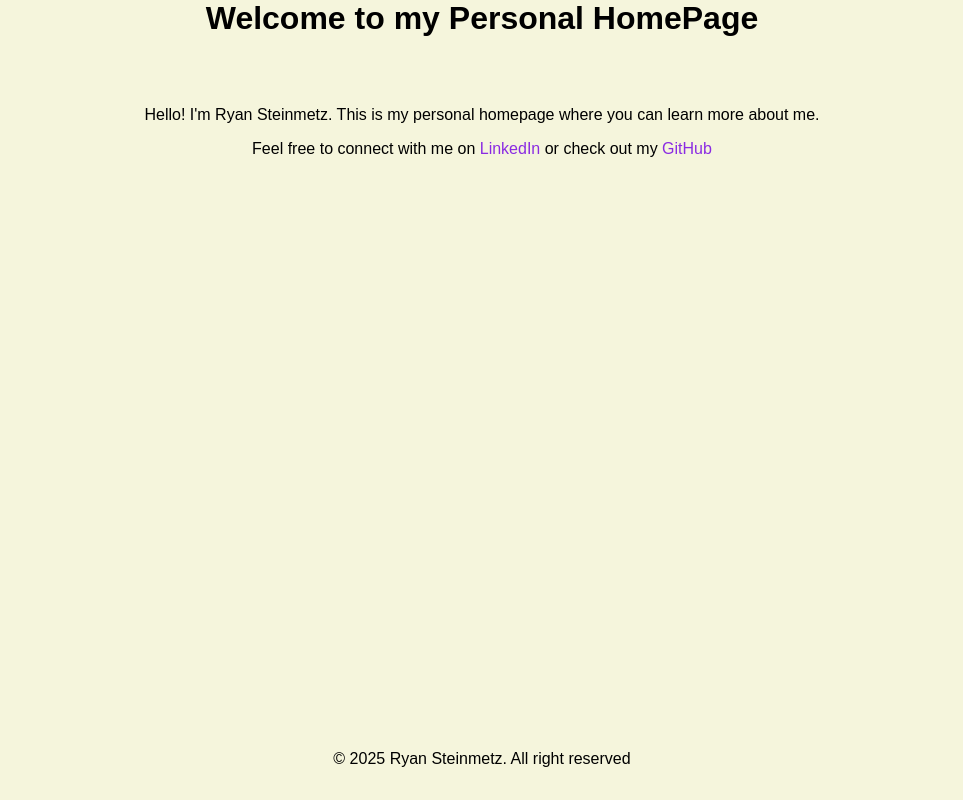
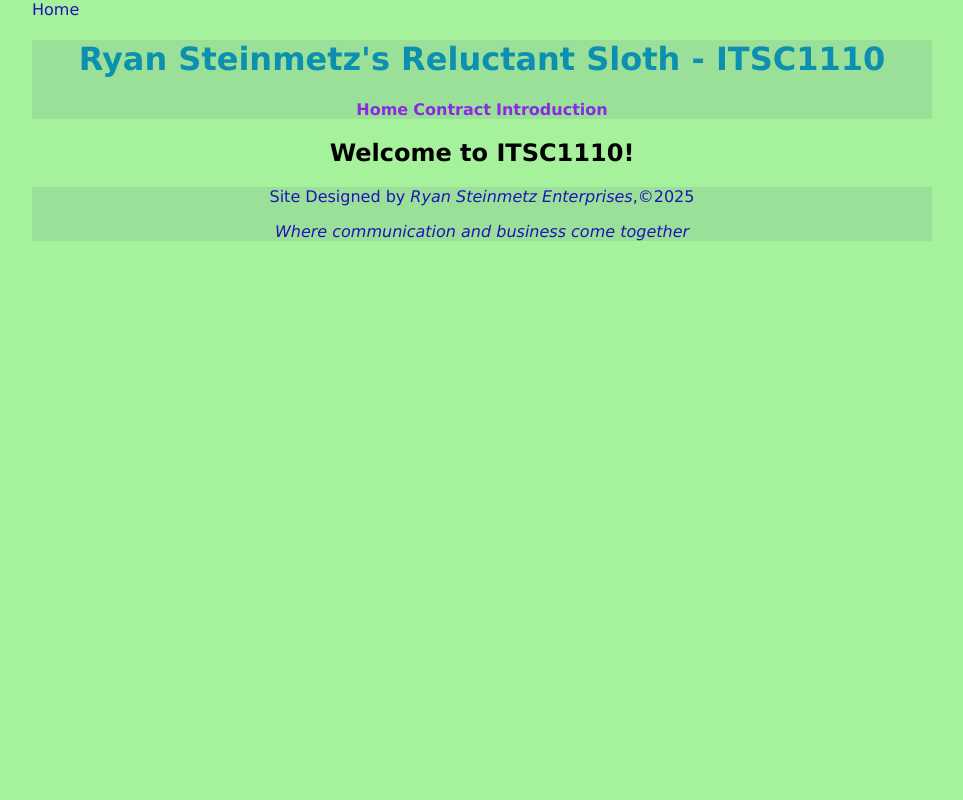
Before and after one commit to Rsteinm1/rsteinm1.github.io, a plain HTML site: page index.html in a window 1280 px wide. Shown: the whole page, without its empty margins (158-1121 px from the left). Drawn offline with Linux system fonts and the light colour scheme; files that its build step writes are made by us from their sources.

Commit message:
Add files via upload

```diff
--- a/index.html
+++ b/index.html
@@ -1,51 +1,33 @@
 <html lang="en">
     <head>
         <meta charset="UTF=8">
-        <meta name="viewport" content="width=device=width, initial-scale=1.0">
-        <title>Ryan's Personal HomePage</title>
-        <style>
-            body {
-                font-family: Arial, sans-serif;
-                margin: 0;
-                padding: 0;
-                background-color:beige;
-                color: black;
-            }
-            header {
-                background-color:beige;
-                color: black;
-                padding: 0;
-                text-align: center;
-            }
-            main {
-                padding: 2rem;
-                text-align: center;
-            }
-            footer {
-                background-color:beige;
-                color:black;
-                text-align: center;
-                padding: 1rem 0;
-                position: fixed;
-                bottom: 0;
-                width: 100%;
-            }
-            a {
-                color:blueviolet;
-                text-decoration: none;
-            }
-        </style>
+        <meta name="viewport" content="width-device-width, initial-scale=1.0"
+        <title>Home</title>
+        <link rel="stylesheet" href="styles/style.css" />
+
     </head>
+
     <body>
+
         <header>
-            <h1>Welcome to my Personal HomePage</h1>
-        </header>
+            <h1>Ryan Steinmetz's Reluctant Sloth - ITSC1110</h1>
+            <nav>
+                <a href="index.html"><strong>Home</strong></a>
+                <a href="contract.html"><strong>Contract</strong></a>
+                <a href="introduction.html"><strong>Introduction</strong></a>
+            </nav>
+            </header>
+
         <main>
-            <p>Hello! I'm Ryan Steinmetz. This is my personal homepage where you can learn more about me.</p>
-            <p>Feel free to connect with me on <a href="https://www.linkedin.com" target="_blank">LinkedIn</a> or check out my <a href="https://github.com" target="_blank">GitHub</a></p>
+            <h2>Welcome to ITSC1110!</h2>
+            <p>
+
+            </p>
         </main>
         <footer>
-            <p>&copy; 2025 Ryan Steinmetz. All right reserved</p>
+            <p> Site Designed by <em>Ryan Steinmetz Enterprises</em>,&copy;2025</p>
+            <p><em>Where communication and business come together</em></p>
         </footer>
     </body>
-</html>
+
+    </html>
--- a/style.css
+++ b/style.css
@@ -1,5 +1,38 @@
-body{
-  background-color: teal;
-  color:rgb(0,75,150);
-  text-align: center;
+body {
+    background-color:rgb(166, 241, 156);
+    color:rgb(31, 20, 179);
+    font-family: Verdana, Geneva, Tahoma, sans-serif;
+    margin: 0 auto;
+    max-width: 900px;
+    width: 95%;
 }
+header{
+    text-align: center;
+    background-color:rgb(154, 224, 152)
+
+}
+h1 {
+    color:rgb(13, 143, 175);
+    text-align: center;
+}
+h2, h3 {
+    color:black;
+    text-align: center;
+}
+
+a {
+    color:blueviolet;
+    text-decoration: none;
+}
+figure {
+    text-align: center;
+}
+
+figcaption {
+    font-style: italic;
+}
+
+footer {
+    text-align: center;
+    background-color:rgb(154, 224, 152)
+}
```
Also changed, not shown: contract.html (added, +51 -0 lines), introduction.html (added, +61 -0 lines), sloth.PNG (added).
